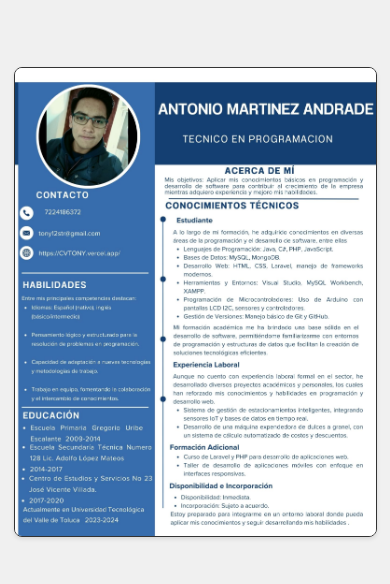
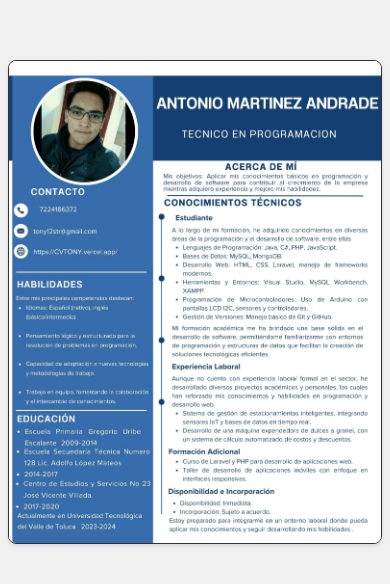
Before and after one commit to tony12str/CVTONY, a plain HTML site: page index.html in a window 390 px wide. Shown: the part 120-704 px from the top of the page. Drawn offline with Linux system fonts and the light colour scheme.

Commit message:
Ajustar tamaño de imagen para celulares

```diff
--- a/style.css
+++ b/style.css
@@ -34,8 +34,9 @@ body {
     }
 
     img {
-      width: 95%; /* Usa casi todo el ancho disponible */
-      border: 1px solid #333; /* Borde más fino en móviles */
+      width: 98%; /* Aumenta el ancho para ocupar casi toda la pantalla */
+      max-width: none; /* Elimina restricciones de ancho máximo */
+      border: 1px solid #333; /* Borde más fino */
       box-shadow: 0 2px 4px rgba(0, 0, 0, 0.1); /* Sombra más sutil */
     }
   }
```
